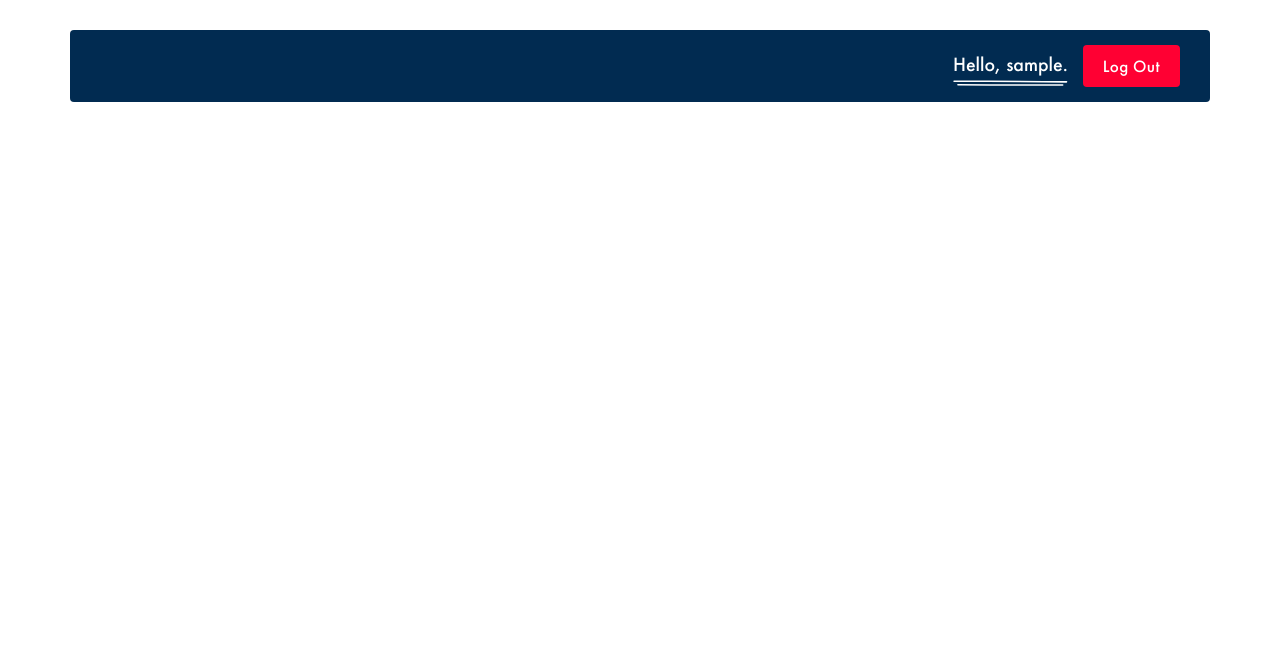
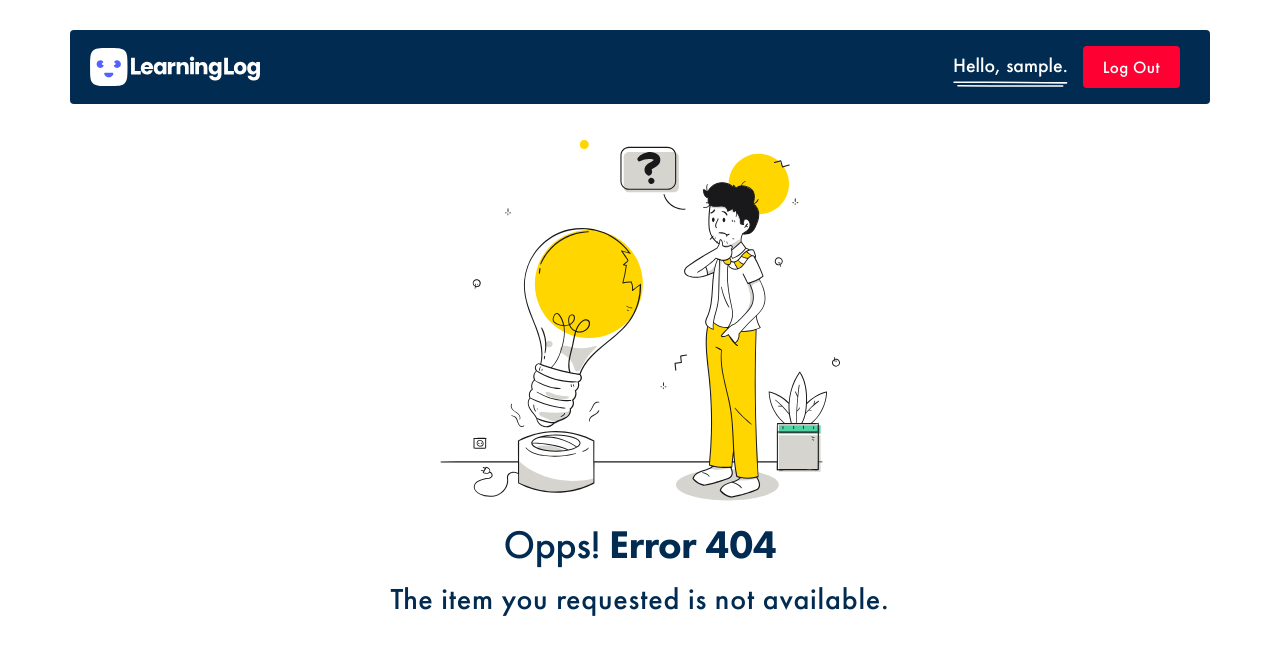
Before and after one commit to Sourajeet-Dey/learning_log, a Django app: template templates/404.html in a window 1280 px wide. Shown: the top 658 px of the page. Run offline with Django 4.2, Linux system fonts and the light colour scheme; the template is opened without the code that fills it, so the values that code supplies are empty; the visitor is signed in with stand-in values (Sample User, id 1); parts of the project's set-up code (start-up, migrations or seed data) failed here and were passed over; some libraries are stand-ins or nearby versions.

Commit message:
404, 500 Page UI

```diff
--- /dev/null
+++ b/static/css/error.css
@@ -0,0 +1,66 @@
+/* **************************** Error Page **************************** */
+
+main {
+    margin: 6rem auto;
+    padding: 2rem;
+}
+
+div.error_banner {
+    position: relative;
+    margin: 3rem auto;
+    margin-bottom: 0 !important;
+    padding: 2rem 4rem;
+    display: flex;
+    justify-content: center;
+    align-items: center;
+    flex-direction: column;
+    width: 100%;
+    height: auto;
+    background: var(--primarywhite);
+}
+
+div.error_banner img {
+    margin: 1rem auto;
+    width: 40rem;
+    height: auto;
+}
+
+div.error_banner h2 {
+    margin: 1rem 0;
+    font: 450 4rem/1.2 var(--mainfont);
+    color: var(--primaryblack);
+    letter-spacing: -0.4px;
+    text-align: center;
+}
+
+div.error_banner h2 span {
+    font-weight: 600;
+}
+
+div.error_banner p {
+    margin: 0.5rem 0;
+    font: 450 3rem/1 var(--mainfont);
+    color: var(--primaryblack);
+    letter-spacing: 0.8px;
+    text-align: center;
+}
+
+/* **************************** Responsive Medias **************************** */
+
+@media (max-width: 576px) {
+    div.error_banner {
+        margin: 7rem auto;
+        padding: 2rem 0;
+    }
+    div.error_banner img {
+        width: 80%;
+    }
+    div.error_banner h2 {
+        font-size: 3.5rem;
+    }
+    div.error_banner p {
+        font-size: 2.5rem;
+    }
+}
+
+/* ******************************* Styles End ******************************* */
--- a/templates/404.html
+++ b/templates/404.html
@@ -1,9 +1,36 @@
 {% extends "learning_logs/base.html" %}
+{% load static %}
 
-{% block page_header %}
-  <h2>Error: 404</h2>
-{% endblock page_header%}
+{% block title %}Error 404 | Learning Log{% endblock title %}
 
-{% block content %}
-  <p>The item you requested is not available.</p>
-{% endblock content %}
+{% block stylesheet %}
+  <link rel="stylesheet" href="{% static 'css/error.css' %}" />
+{% endblock stylesheet %}
+
+{% block navbarlogo %}
+  <img
+    src="{% static 'img/logo-light.svg' %}"
+    class="d-inline-block align-top"
+    alt="Logo"
+  />
+{% endblock navbarlogo %}
+
+{% block navbarbtntext %}
+  <a class="nav-link" href="{% url 'learning_logs:index' %}">
+    Home
+  </a>
+{% endblock navbarbtntext %}
+
+{% block page_content %}
+
+  <div class="error_banner">
+    <img
+      src="{% static 'img/error.svg' %}"
+      class="d-inline-block align-top"
+      alt="Error"
+    />
+    <h2>Opps! <span>Error 404</span></h2>
+    <p>The item you requested is not available.</p>
+  </div>
+
+{% endblock page_content%}
```
Also changed, not shown: templates/500.html (+33 -6 lines).
